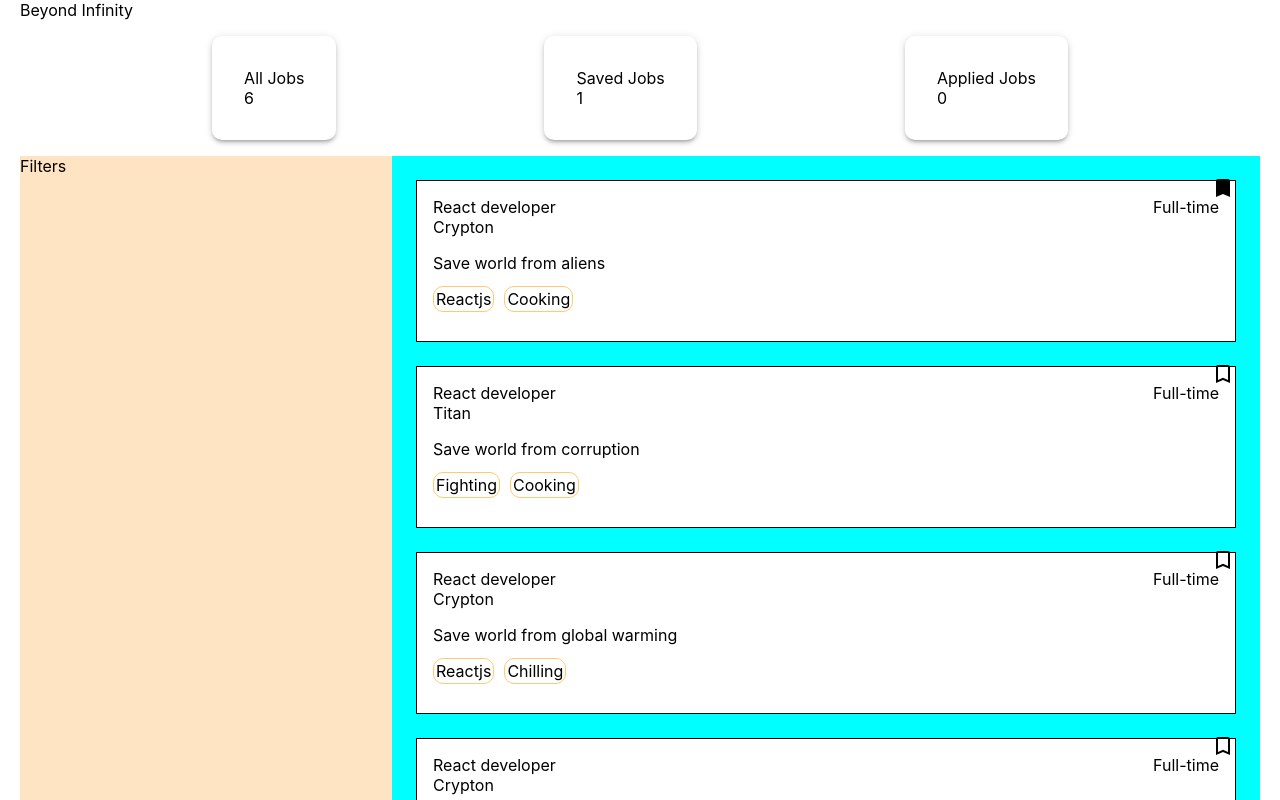
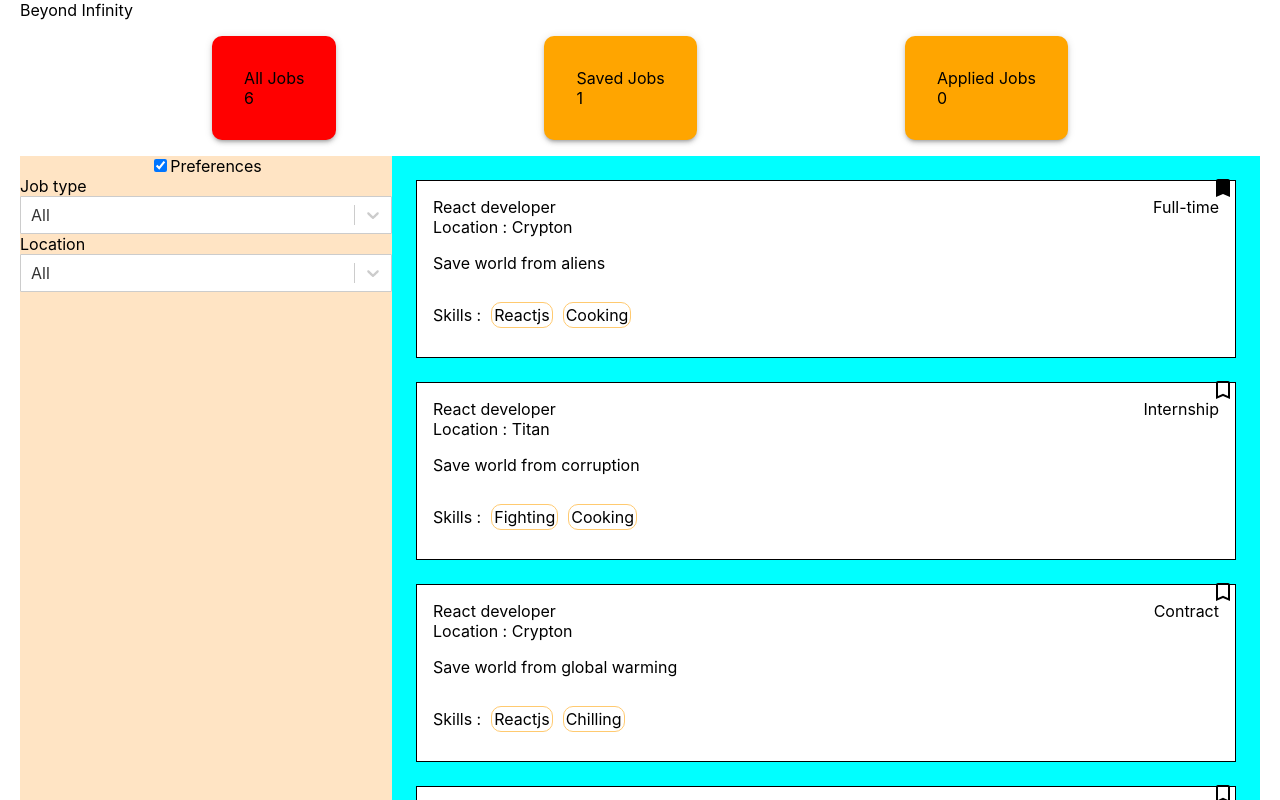
Before and after one commit to CHANDRAMOHANnegi/To-infinity-and-beyond, a React (Create React App) app: page / in a window 1280 px wide. Shown: the top 800 px of the page. Built offline with nearby package versions, Linux system fonts and the light colour scheme.

Commit message:
apply  job type and location filter

```diff
--- a/package.json
+++ b/package.json
@@ -16,6 +16,7 @@
     "react-dom": "^17.0.1",
     "react-redux": "^7.2.1",
     "react-scripts": "4.0.2",
+    "react-select": "^4.1.0",
     "redux": "^4.0.5",
     "redux-logger": "^3.0.6",
     "redux-persist": "^6.0.0",
--- a/src/App.css
+++ b/src/App.css
@@ -11,6 +11,12 @@
   width: 30%;
   background-color: bisque;
 }
+
+.filters .preferences{
+  /* display: flex; */
+  /* al */
+}
+
 
 .jobs_container .jobs_list {
   width: 70%;
@@ -29,6 +35,8 @@
 
 .job .skills {
   list-style: none;
+  display: flex;
+  align-items: center;
 }
 
 .job .skills ul {
--- /dev/null
+++ b/src/components/Filter.js
@@ -0,0 +1,87 @@
+import React, { useState } from 'react';
+import ReactSelect from 'react-select';
+
+function Filter(props) {
+
+    const [applyPreferences, togglePreferences] = useState(true);
+
+    const [preferences, setPreferences] = useState({
+        job_type: "All",
+        location: "All"
+    });
+
+    const jobTypeOption = [
+        { label: "All", value: "All" },
+        { label: "Full-time", value: "Full-time" },
+        { label: 'Internship', value: 'Internship' },
+        { label: "Part-time", value: "Part-time" },
+        { label: 'Contract', value: 'Contract' },
+    ];
+
+    const jobLocationOption = [
+        { label: "All", value: "All" },
+        { label: "Earth", value: "Earth" },
+        { label: 'Mars', value: 'Mars' },
+        { label: "Moon", value: "Moon" },
+        { label: 'Krypton', value: 'Krypton' },
+        { label: 'Titan', value: 'Titan' },
+    ];
+
+    const themeselect = theme => ({
+        ...theme,
+        borderRadius: 1,
+        colors: {
+            ...theme.colors,
+            primary25: 'rgb(202, 206, 208)',
+            primary: '#ffca70',
+        },
+    });
+
+    return (
+        <div>
+            <div className={"preferences"}>
+                <div style={{ display: 'flex', justifyContent: "center" }}>
+                    <div>
+                        <input type="checkbox" onChange={() => togglePreferences(!applyPreferences)} checked={applyPreferences} />
+                    </div>
+                    <div>Preferences</div></div>
+                <div>
+                    <div>
+                        <div>Job type</div>
+                        <ReactSelect
+                            name={"job_type"}
+                            disableUnderline={true}
+                            onChange={(opt) =>
+                                setPreferences({
+                                    ...preferences,
+                                    job_type: opt.value,
+                                })}
+                            value={jobTypeOption.find(el => el.value === preferences.job_type)}
+                            options={jobTypeOption}
+                            theme={themeselect}
+                        />
+                    </div>
+
+
+                    <div>
+                        <div>Location</div>
+                        <ReactSelect
+                            name={"job_type"}
+                            disableUnderline={true}
+                            onChange={(opt) =>
+                                setPreferences({
+                                    ...preferences,
+                                    location: opt.value,
+                                })}
+                            value={jobLocationOption.find(el => el.value === preferences.location)}
+                            options={jobLocationOption}
+                            theme={themeselect}
+                        />
+                    </div>
+                </div>
+            </div>
+        </div>
+    );
+}
+
+export default Filter;
--- a/src/data/jobs.json
+++ b/src/data/jobs.json
@@ -18,7 +18,8 @@
             2,
             4
         ],
-        "job_id": 1
+        "job_id": 1,
+        "salary": 20
     },
     {
         "job_name": "React developer",
@@ -32,14 +33,37 @@
         ],
         "location": "Titan",
         "no_of_positions": "2",
-        "job_type": "Full-time",
+        "job_type": "Internship",
         "last_application_date": "28/2/2021",
         "job_descrition": "Save world from corruption",
         "applicants": [
             2,
             4
         ],
-        "job_id": 2
+        "job_id": 2,
+        "salary": 30
+    },
+    {
+        "job_name": "React developer",
+        "date_created": "12/2/2021",
+        "date_updated": "12/2/2021",
+        "creater": "CM",
+        "no_of_application": 2,
+        "skill_required": [
+            "Reactjs",
+            "Chilling"
+        ],
+        "location": "Crypton",
+        "no_of_positions": "2",
+        "job_type": "Contract",
+        "last_application_date": "28/2/2021",
+        "job_descrition": "Save world from global warming",
+        "applicants": [
+            2,
+            4
+        ],
+        "job_id": 3,
+        "salary": 40
     },
     {
         "job_name": "React developer",
@@ -60,7 +84,30 @@
             2,
             4
         ],
-        "job_id": 3
+        "job_id": 4,
+        "salary": 50
+    },
+    {
+        "job_name": "React developer",
+        "date_created": "12/2/2021",
+        "date_updated": "12/2/2021",
+        "creater": "CM",
+        "no_of_application": 2,
+        "skill_required": [
+            "Reactjs",
+            "Chilling"
+        ],
+        "location": "Crypton",
+        "no_of_positions": "2",
+        "job_type": "Internship",
+        "last_application_date": "28/2/2021",
+        "job_descrition": "Save world from global warming",
+        "applicants": [
+            2,
+            4
+        ],
+        "job_id": 5,
+        "salary": 60
     },
     {
         "job_name": "React developer",
@@ -81,48 +128,7 @@
             2,
             4
         ],
-        "job_id": 4
-    },
-    {
-        "job_name": "React developer",
-        "date_created": "12/2/2021",
-        "date_updated": "12/2/2021",
-        "creater": "CM",
-        "no_of_application": 2,
-        "skill_required": [
-            "Reactjs",
-            "Chilling"
-        ],
-        "location": "Crypton",
-        "no_of_positions": "2",
-        "job_type": "Full-time",
-        "last_application_date": "28/2/2021",
-        "job_descrition": "Save world from global warming",
-        "applicants": [
-            2,
-            4
-        ],
-        "job_id": 5
-    },
-    {
-        "job_name": "React developer",
-        "date_created": "12/2/2021",
-        "date_updated": "12/2/2021",
-        "creater": "CM",
-        "no_of_application": 2,
-        "skill_required": [
-            "Reactjs",
-            "Chilling"
-        ],
-        "location": "Crypton",
-        "no_of_positions": "2",
-        "job_type": "Full-time",
-        "last_application_date": "28/2/2021",
-        "job_descrition": "Save world from global warming",
-        "applicants": [
-            2,
-            4
-        ],
-        "job_id": 6
+        "job_id": 6,
+        "salary": 70
     }
 ]
--- a/src/modules/jobs/index.js
+++ b/src/modules/jobs/index.js
@@ -5,6 +5,7 @@ import { makeSelectJobs } from './redux/selectors';
 import { saveJobRequest, unSaveJobRequest } from '../applicant/redux/action';
 import Job from './screens/Job';
 import { makeSelectSavedJobs } from '../applicant/redux/selectors';
+import Filter from '../../components/Filter';
 
 function Jobs({
     alljobs, savedJobs, appliedJobs = [],
@@ -17,17 +18,26 @@ function Jobs({
 
     const jobs = [alljobs, saved, applied];
 
-    console.log(jobs);
+    // console.log(jobs);
+
+
+
+
     return (
         <div>
             <div className="tabs">
-                {tabs.map((tab, i) => <div className={"tab"} onClick={() => setCurrentTab(i)} key={tabs[i]}>
-                    {tab}
-                    <div>{jobs[i].length}</div>
-                </div>)}
+                {tabs.map((tab, i) => (
+                    <div className={"tab"} style={{ backgroundColor: currentTab == i ? 'red' : "orange" }}
+                        onClick={() => setCurrentTab(i)} key={tabs[i]}>
+                        <div style={{}}> {tab}</div>
+                        <div>{jobs[i].length}</div>
+                    </div>))
+                }
             </div>
             <div className="jobs_container">
-                <div className="filters">Filters</div>
+                <div className="filters">
+                    <Filter />
+                </div>
                 <div className="jobs_list">
                     {jobs[currentTab]?.map(job => {
                         const isSaved = savedJobs.find((id) => id == job.job_id);
--- a/src/modules/jobs/screens/Job.js
+++ b/src/modules/jobs/screens/Job.js
@@ -25,16 +25,22 @@ function Job({ job, isSaved, unSaveJobRequest, saveJobRequest }) {
                 right: 0,
                 top: -5,
                 cursor: "pointer"
-            }}> <div onClick={toggleBookMark}>{isSaved ? <Bookmark>save</Bookmark> : <BookmarkBorderOutlined >save</BookmarkBorderOutlined>
-            }</div>
+            }}> <div onClick={toggleBookMark}>
+                    {isSaved ?
+                        <Bookmark>save</Bookmark> :
+                        <BookmarkBorderOutlined >save</BookmarkBorderOutlined>}
+                </div>
             </div>
             <div className="job_title"><div>{job_name}</div><div>{job_type}</div></div>
-            <div>{location}</div>
+            <div>{`Location : ${location}`}</div>
             <div><p>{job_descrition}</p></div>
             <div className="skills">
-                <ul>
-                    {skill_required.map(skill => <li key={skill} ><span className="skill">{skill}</span></li>)}
-                </ul>
+                <div style={{ marginRight: '10px' }}>Skills :</div>
+                <div>
+                    <ul>
+                        {skill_required.map(skill => <li key={skill} ><span className="skill">{skill}</span></li>)}
+                    </ul>
+                </div>
             </div>
         </div >
     );
```
Also changed, not shown: 1 other file (tests, documents, lock files or other folders).
